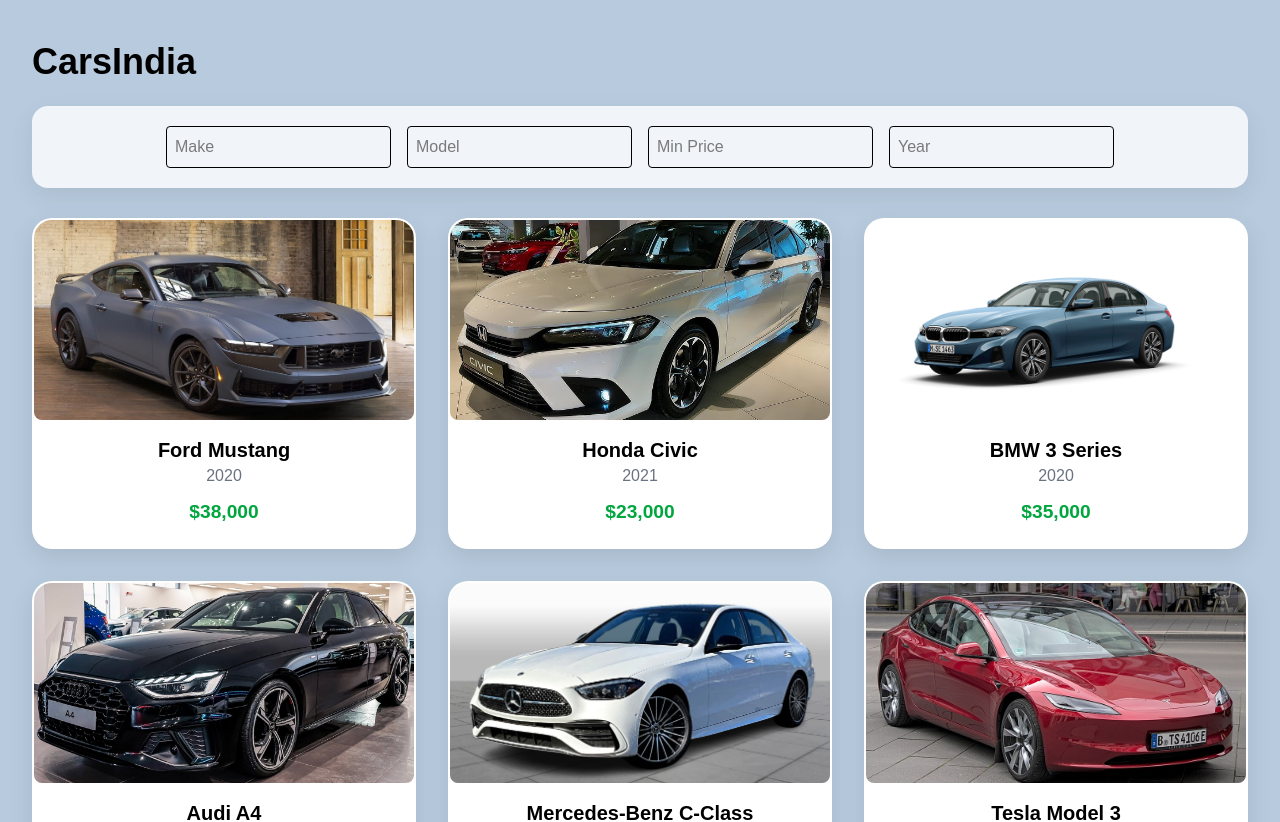
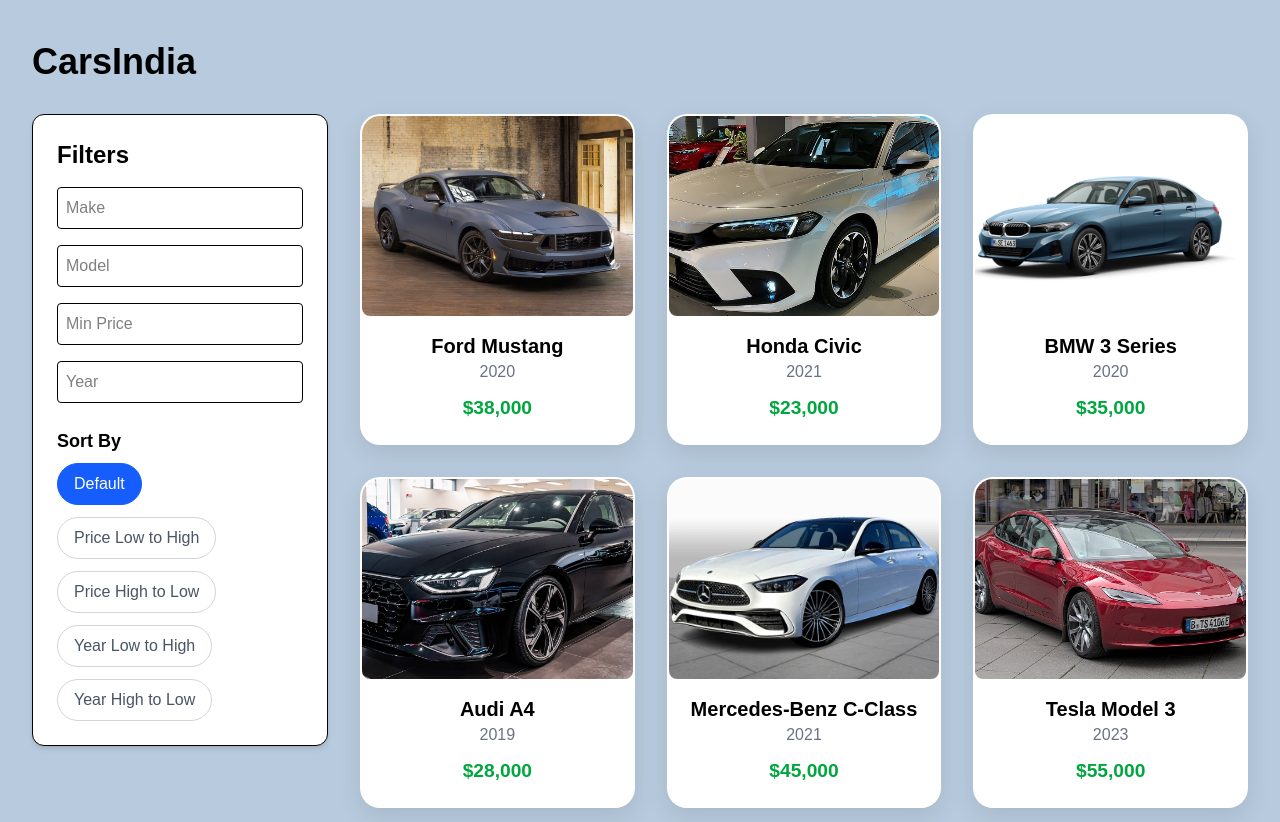
Before and after one commit to sandeepkshrma/cars-india, a Next.js app: page /cars in a window 1280 px wide. Shown: the top 822 px of the page. Built offline with nearby package versions, Linux system fonts and the light colour scheme.

Commit message:
Updated changes for new layout

```diff
--- a/app/api/cars/route.js
+++ b/app/api/cars/route.js
@@ -4,11 +4,11 @@ export async function GET(request) {
   const limit = 6;
   const startIndex = (page - 1) * limit;
 
-
   const make = url.searchParams.get("make");
   const model = url.searchParams.get("model");
   const price = parseInt(url.searchParams.get("price"));
   const year = parseInt(url.searchParams.get("year"));
+  const sort = url.searchParams.get("sort");
 
   const cars = [
     {
@@ -183,8 +183,8 @@ export async function GET(request) {
     }
   ];
 
-
-  const filteredCars = cars.filter(car => {
+  // 🔵 Filter Logic
+  let filteredCars = cars.filter(car => {
     return (
       (!make || car.make.toLowerCase().includes(make.toLowerCase())) &&
       (!model || car.model.toLowerCase().includes(model.toLowerCase())) &&
@@ -193,13 +193,30 @@ export async function GET(request) {
     );
   });
 
+  // 🟡 Sort Logic (new)
+  if (sort) {
+    if (sort === "price_asc") {
+      filteredCars.sort((a, b) => a.price - b.price);
+    } else if (sort === "price_desc") {
+      filteredCars.sort((a, b) => b.price - a.price);
+    } else if (sort === "year_asc") {
+      filteredCars.sort((a, b) => a.year - b.year);
+    } else if (sort === "year_desc") {
+      filteredCars.sort((a, b) => b.year - a.year);
+    }
+  }
+
+  // 🟢 Pagination
   const paginatedCars = filteredCars.slice(startIndex, startIndex + limit);
   const totalPages = Math.ceil(filteredCars.length / limit);
 
-  return new Response(JSON.stringify({ cars: paginatedCars, totalPages }),
-   { status: 200,
-     headers: corsHeaders(),
-   });
+  return new Response(
+    JSON.stringify({ cars: paginatedCars, totalPages }),
+    {
+      status: 200,
+      headers: corsHeaders(),
+    }
+  );
 }
 
 export async function OPTIONS() {
@@ -209,7 +226,6 @@ export async function OPTIONS() {
   });
 }
 
-
 function corsHeaders() {
   return {
     "Access-Control-Allow-Origin": "*",
--- a/app/cars/[id]/page.jsx
+++ b/app/cars/[id]/page.jsx
@@ -58,11 +58,11 @@ export async function getCar(id) {
     return null;
   }
 
-  // Find the car by its ID
+
   return data.cars.find(car => car.id === parseInt(id));
 }
 
-// CarDetails (Client Component)
+
 function CarDetails({ car }) {
   if (!car) {
     return <p>Car details not found</p>;
--- a/app/cars/page.jsx
+++ b/app/cars/page.jsx
@@ -8,7 +8,7 @@ function CarList() {
   const [totalPages, setTotalPages] = useState(1);
   const [currentPage, setCurrentPage] = useState(1);
 
-  // Filter states
+
   const [filters, setFilters] = useState({
     make: '',
     model: '',
@@ -16,11 +16,24 @@ function CarList() {
     year: '',
   });
 
+
+  const [sortOption, setSortOption] = useState("");
+
+
+  const sortingOptions = [
+    { label: "Default", value: "" },
+    { label: "Price Low to High", value: "price_asc" },
+    { label: "Price High to Low", value: "price_desc" },
+    { label: "Year Low to High", value: "year_asc" },
+    { label: "Year High to Low", value: "year_desc" },
+  ];
+
   useEffect(() => {
     async function fetchCars() {
       const params = new URLSearchParams({
         ...filters,
-        page: currentPage
+        page: currentPage,
+        sort: sortOption,
       });
 
       const res = await fetch(`/api/cars?${params}`);
@@ -30,7 +43,7 @@ function CarList() {
     }
 
     fetchCars();
-  }, [filters, currentPage]);
+  }, [filters, currentPage, sortOption]);
 
   const handlePageChange = (page) => {
     setCurrentPage(page);
@@ -41,15 +54,24 @@ function CarList() {
     setFilters(prev => ({ ...prev, [name]: value }));
   };
 
+  const handleSortChange = (value) => {
+    setSortOption(value);
+    setCurrentPage(1);
+  };
+
   return (
-    <div className="p-8 bg-">
-      <div className="appLogo flex">
-      <h1 className="appLogoName text-4xl font-bold mb-6">CarsIndia</h1>
+    <div className="p-8">
+      <div className="appLogo flex items-center mb-8">
+        <h1 className="appLogoName text-4xl font-bold">CarsIndia</h1>
       </div>
 
-      {/* Filters */}
-      <div className="filterBar mb-8">
-        <div className="grid grid-cols-2 sm:grid-cols-3 lg:grid-cols-4 gap-4">
+
+      <div className="flex flex-col lg:flex-row gap-8">
+
+        <div className="lg:w-1/4 w-full">
+          <div className="filterSection border rounded-xl p-6 shadow-md">
+            <h2 className="text-2xl font-semibold mb-4">Filters</h2>
+            <div className="flex flex-col gap-4">
               <input
                 type="text"
                 name="make"
@@ -83,12 +105,41 @@ function CarList() {
                 className="p-2 border rounded"
               />
             </div>
+
+
+            <div className="mt-6">
+              <h3 className="text-lg font-semibold mb-2">Sort By</h3>
+              <div className="overflow-x-auto">
+                <div className="flex flex-wrap space-x-3 space-y-3 w-full">
+                  {sortingOptions.map((option) => (
+                    <button
+                      key={option.value}
+                      onClick={() => handleSortChange(option.value)}
+                      className={`px-4 py-2 rounded-full border whitespace-nowrap transition-transform transform hover:scale-105 ${
+                        sortOption === option.value
+                          ? "bg-blue-600 text-white border-blue-600"
+                          : "bg-white text-gray-600 border-gray-300"
+                      }`}
+                    >
+                      {option.label}
+                    </button>
+                  ))}
+                </div>
+              </div>
+            </div>
+          </div>
         </div>
 
-      {/* Car Listings */}
-      <div className="grid grid-cols-1 md:grid-cols-2 lg:grid-cols-3 gap-8">
+
+        <div className="lg:w-3/4 w-full">
+
+          <div className="grid grid-cols-1 md:grid-cols-2 lg:grid-cols-3 xl:grid-cols-3 gap-8">
             {cars.map((car) => (
-          <Link href={`/cars/${car.id}`} key={car.id} className="carCard border rounded-2xl shadow-md flex flex-col items-center hover:shadow-lg transition">
+              <Link
+                href={`/cars/${car.id}`}
+                key={car.id}
+                className="carCard border rounded-2xl shadow-md flex flex-col items-center hover:shadow-lg transition"
+              >
                 <img src={car.images[0]} alt={car.model} className="w-full h-56 object-cover rounded-lg mb-4" />
                 <h2 className="text-xl font-bold">{car.make} {car.model}</h2>
                 <p className="text-gray-500">{car.year}</p>
@@ -97,7 +148,7 @@ function CarList() {
             ))}
           </div>
 
-      {/* Pagination */}
+
           <div className="flex justify-center mt-8">
             <button
               onClick={() => handlePageChange(currentPage - 1)}
@@ -118,6 +169,8 @@ function CarList() {
             </button>
           </div>
         </div>
+      </div>
+    </div>
   );
 }
 
--- a/app/globals.css
+++ b/app/globals.css
@@ -45,7 +45,7 @@ body {
   .carCard:hover {
     transform: translateY(-10px) scale(1.03);
     box-shadow: 0 16px 32px rgba(0, 0, 0, 0.2);
-    border-color: #3498db; /* Blue border on hover */
+    border-color: #3498db;
   }
 
   .carCard:hover img {
@@ -76,11 +76,11 @@ body {
     display: flex;
     justify-content: center;
     align-items: center;
-    min-height: 100vh; /* Full screen height */
+    min-height: 100vh;
   }
   .loader {
-    border: 8px solid #f3f3f3; /* Light grey background */
-    border-top: 8px solid #3498db; /* Blue top color */
+    border: 8px solid #f3f3f3;
+    border-top: 8px solid #3498db;
     border-radius: 50%;
     width: 60px;
     height: 60px;
@@ -92,4 +92,8 @@ body {
     0% { transform: rotate(0deg); }
     100% { transform: rotate(360deg); }
   }
+
+  .filterSection{
+    background-color: white;
+  }
 }
```
Lines whose indentation alone changed are shown as unchanged.
